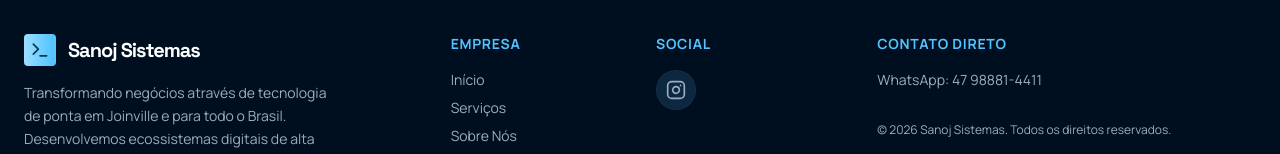
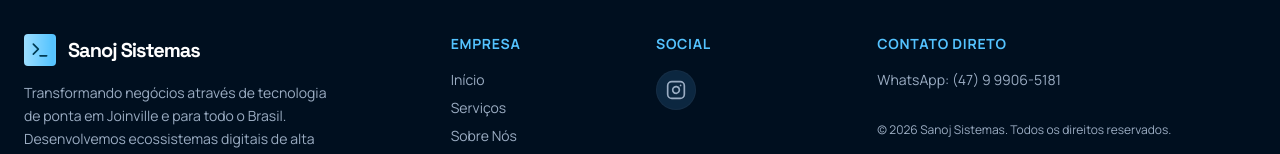
Before and after one commit to JonasArcuri/sanoj-sistemas, a React (Vite) app: page / in a window 1280 px wide. Shown: the part 3463-3617 px from the top of the page. Built offline with nearby package versions, Linux system fonts and the light colour scheme.

Commit message:
ajustes botoes e numeros wpp

```diff
--- a/src/App.tsx
+++ b/src/App.tsx
@@ -69,7 +69,7 @@
               Contato
             </a>
             <a
-              href="https://wa.me/47988814411"
+              href="https://wa.me/47999065181"
               className="pulse-gradient text-on-primary px-6 py-2.5 rounded-md font-bold hover:scale-105 transition-transform text-sm uppercase tracking-wider shadow-lg shadow-primary/40"
             >
               WhatsApp
@@ -399,7 +399,7 @@
                 className="glass-card p-8 rounded-xl border border-outline-variant/10 flex flex-col justify-center gap-6"
               >
                 <motion.a
-                  href="https://wa.me/47988814411"
+                  href="https://wa.me/47999065181"
                   target="_blank"
                   rel="noopener noreferrer"
                   whileHover={{ scale: 1.02 }}
@@ -521,7 +521,7 @@
               Contato Direto
             </h4>
             <p className="text-on-surface-variant text-sm">
-              WhatsApp: 47 98881-4411
+              WhatsApp: (47) 9 9906-5181
             </p>
             <p className="text-on-surface-variant text-xs mt-8">
               © 2026 Sanoj Sistemas. Todos os direitos reservados.
```
